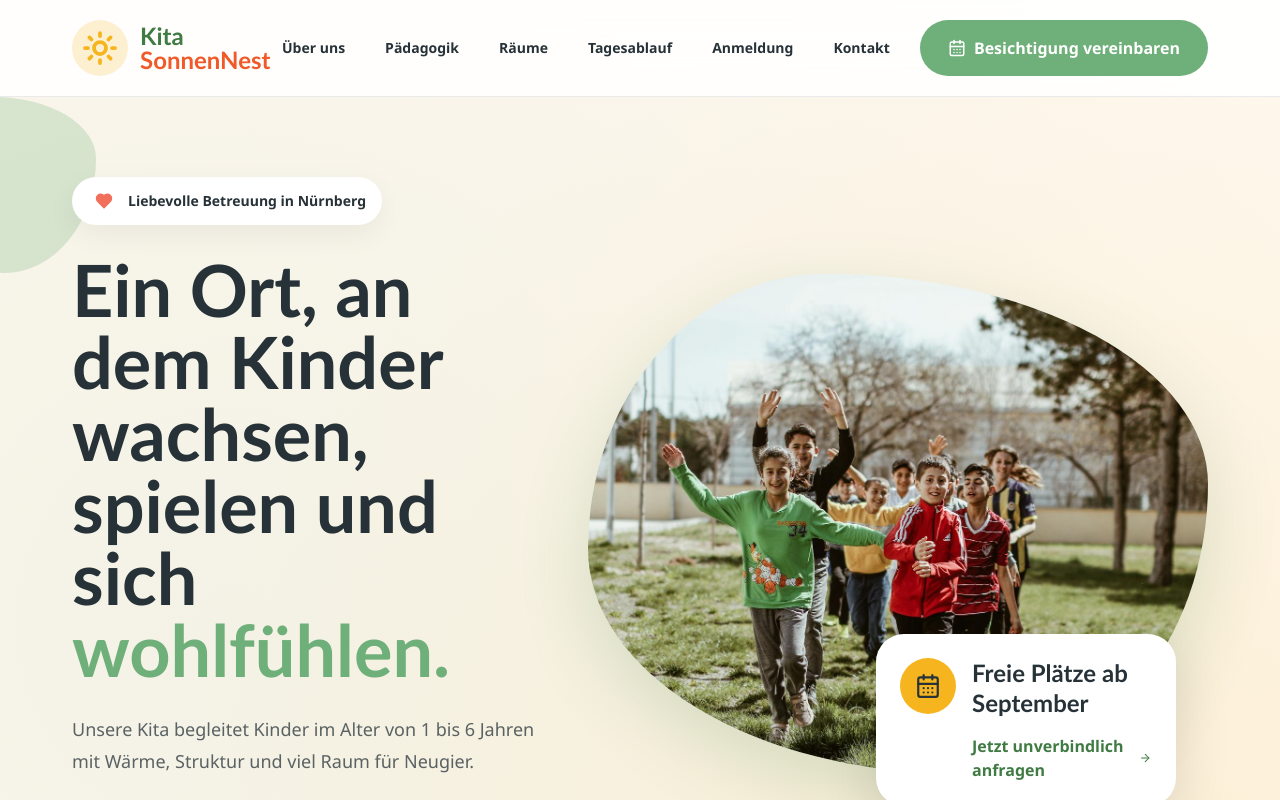
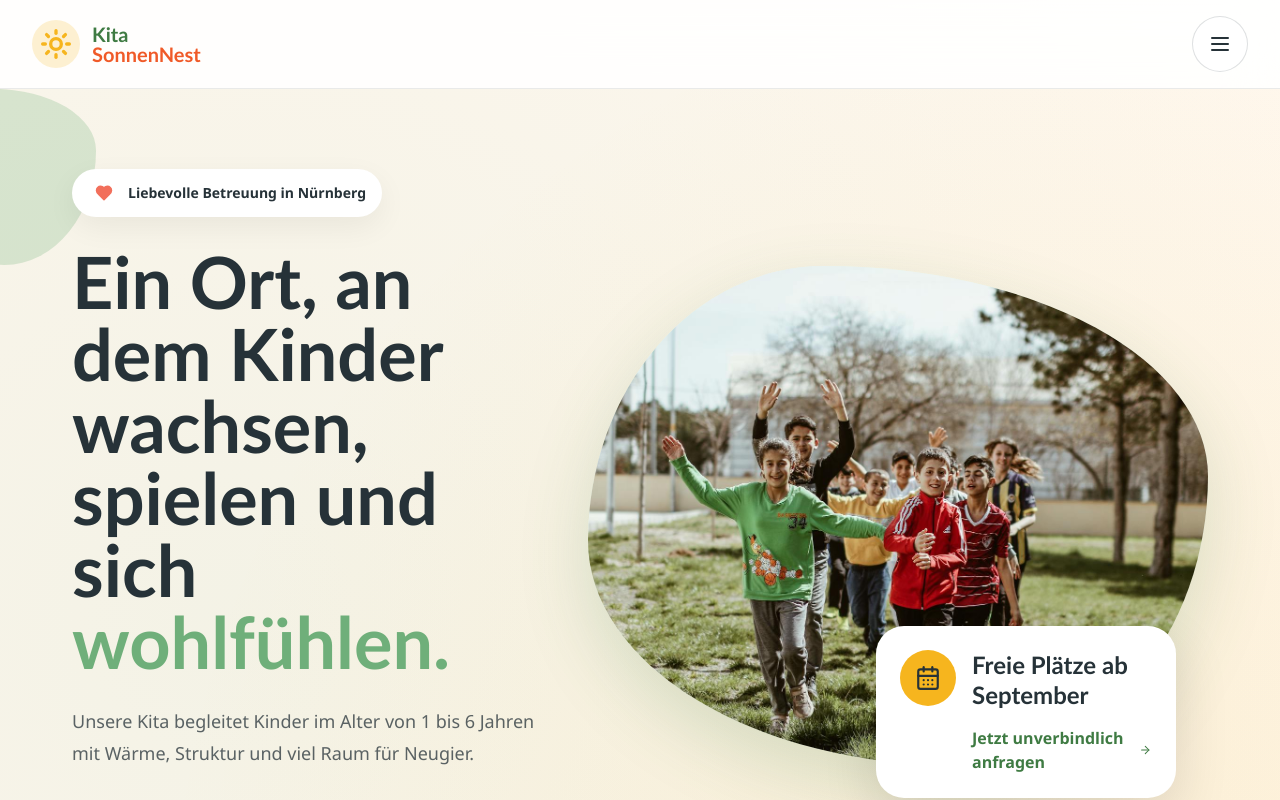
Before and after one commit to MarinaOlenchenko/Kindergarten-web, a Next.js app: page / in a window 1280 px wide. Shown: the top 800 px of the page. Built offline with nearby package versions, Linux system fonts and the light colour scheme.

Commit message:
Backup current header state

```diff
--- a/components/Header.tsx
+++ b/components/Header.tsx
@@ -13,25 +13,25 @@ export default function Header() {
 
   return (
     <header className="sticky top-0 z-50 border-b border-[#263238]/10 bg-white/90 backdrop-blur-xl">
-      <div className="mx-auto flex h-24 max-w-[1200px] items-center justify-between px-6 max-sm:h-[88px] max-sm:px-5 lg:px-8">
-        <Link href="/" onClick={() => setOpen(false)} className="flex max-w-[180px] items-center gap-3">
-          <span className="flex h-14 w-14 shrink-0 items-center justify-center rounded-full bg-[#F6B51E]/20 text-[#F6B51E] max-sm:h-12 max-sm:w-12">
-            <Sun aria-hidden="true" className="max-sm:h-8 max-sm:w-8" size={36} strokeWidth={2.5} />
+      <div className="mx-auto flex h-[88px] max-w-[1280px] items-center gap-4 px-5 sm:px-6 lg:px-8 2xl:h-24 2xl:gap-5">
+        <Link href="/" onClick={() => setOpen(false)} className="flex shrink-0 items-center gap-3">
+          <span className="flex h-12 w-12 shrink-0 items-center justify-center rounded-full bg-[#F6B51E]/20 text-[#F6B51E] 2xl:h-14 2xl:w-14">
+            <Sun aria-hidden="true" className="h-8 w-8 2xl:h-9 2xl:w-9" strokeWidth={2.5} />
           </span>
-          <span className="display-font text-2xl font-semibold leading-none max-sm:text-xl">
+          <span className="display-font whitespace-nowrap text-xl font-semibold leading-none 2xl:text-2xl">
             <span className="block text-[#3F7B43]">Kita</span>
             <span className="block text-[#F05A28]">SonnenNest</span>
           </span>
         </Link>
 
-        <nav className="hidden items-center gap-8 lg:flex" aria-label="Hauptnavigation">
+        <nav className="hidden min-w-0 flex-1 flex-wrap items-center justify-center gap-x-3 gap-y-2 2xl:flex" aria-label="Hauptnavigation">
           {navigation.map((item) => {
             const active = pathname === item.href;
             return (
               <Link
                 key={item.href}
                 href={item.href}
-                className={`rounded-full px-1 py-2 text-sm font-bold transition ${
+                className={`whitespace-nowrap rounded-full px-1 py-2 text-[13px] font-bold leading-none transition ${
                   active ? "text-[#3F7B43]" : "text-[#263238] hover:text-[#3F7B43]"
                 }`}
               >
@@ -41,8 +41,8 @@ export default function Header() {
           })}
         </nav>
 
-        <div className="hidden lg:block">
-          <Button href="/kontakt" className="px-6 py-3">
+        <div className="hidden shrink-0 2xl:block">
+          <Button href="/kontakt" className="whitespace-nowrap !px-5 !py-3 text-[13px]">
             <CalendarDays aria-hidden="true" size={18} />
             Besichtigung vereinbaren
           </Button>
@@ -51,7 +51,7 @@ export default function Header() {
         <button
           type="button"
           onClick={() => setOpen((value) => !value)}
-          className="inline-flex h-14 w-14 items-center justify-center rounded-full border border-[#263238]/15 bg-white lg:hidden"
+          className="ml-auto inline-flex h-14 w-14 shrink-0 items-center justify-center rounded-full border border-[#263238]/15 bg-white 2xl:hidden"
           aria-label={open ? "Menü schließen" : "Menü öffnen"}
           aria-expanded={open}
         >
@@ -60,8 +60,8 @@ export default function Header() {
       </div>
 
       {open ? (
-        <div className="border-t border-[#263238]/10 bg-white px-6 py-6 lg:hidden">
-          <nav className="mx-auto flex max-w-[1200px] flex-col gap-2" aria-label="Mobile Navigation">
+        <div className="border-t border-[#263238]/10 bg-white px-6 py-6 2xl:hidden">
+          <nav className="mx-auto flex max-w-[1280px] flex-col gap-2" aria-label="Mobile Navigation">
             {navigation.map((item) => (
               <Link
                 key={item.href}
```
